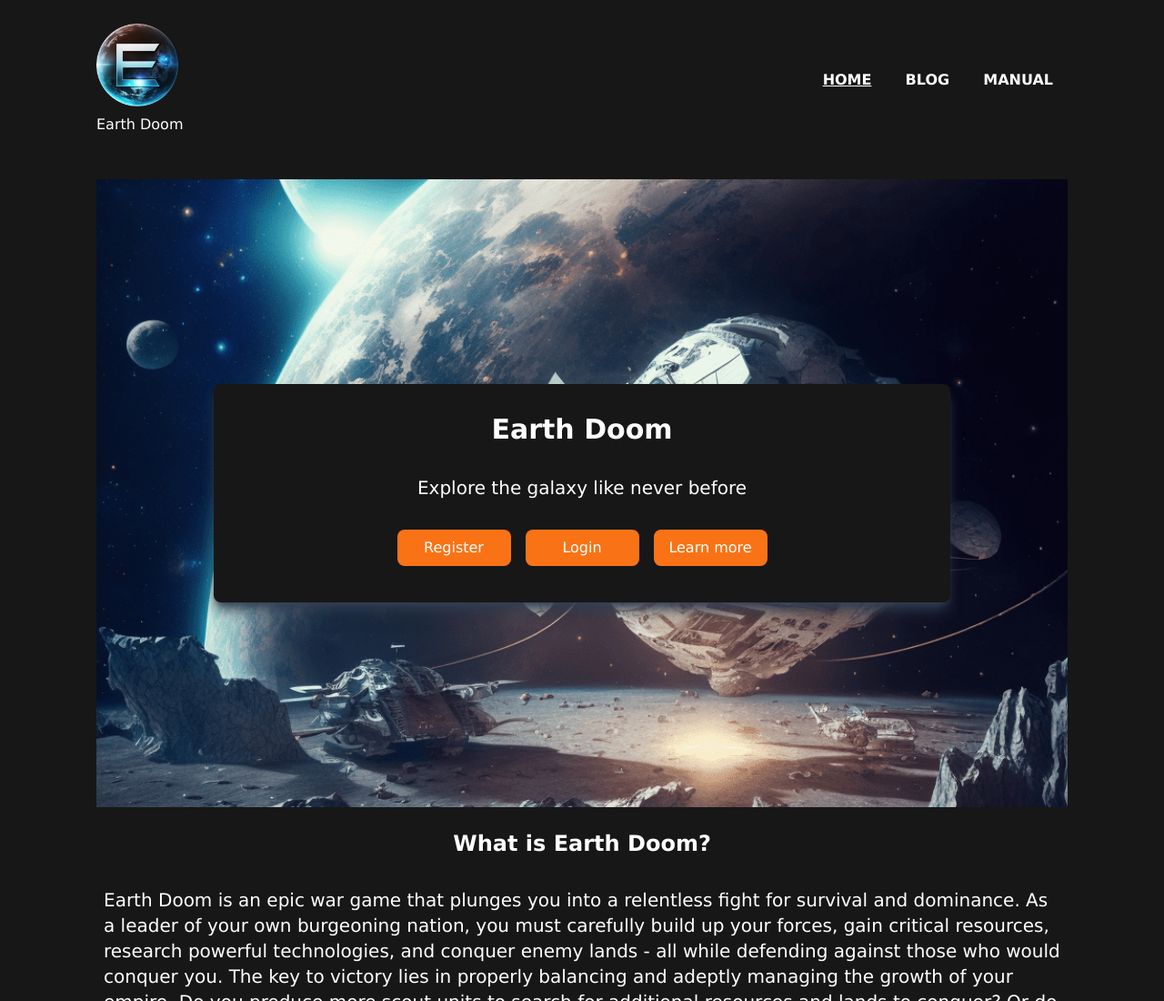
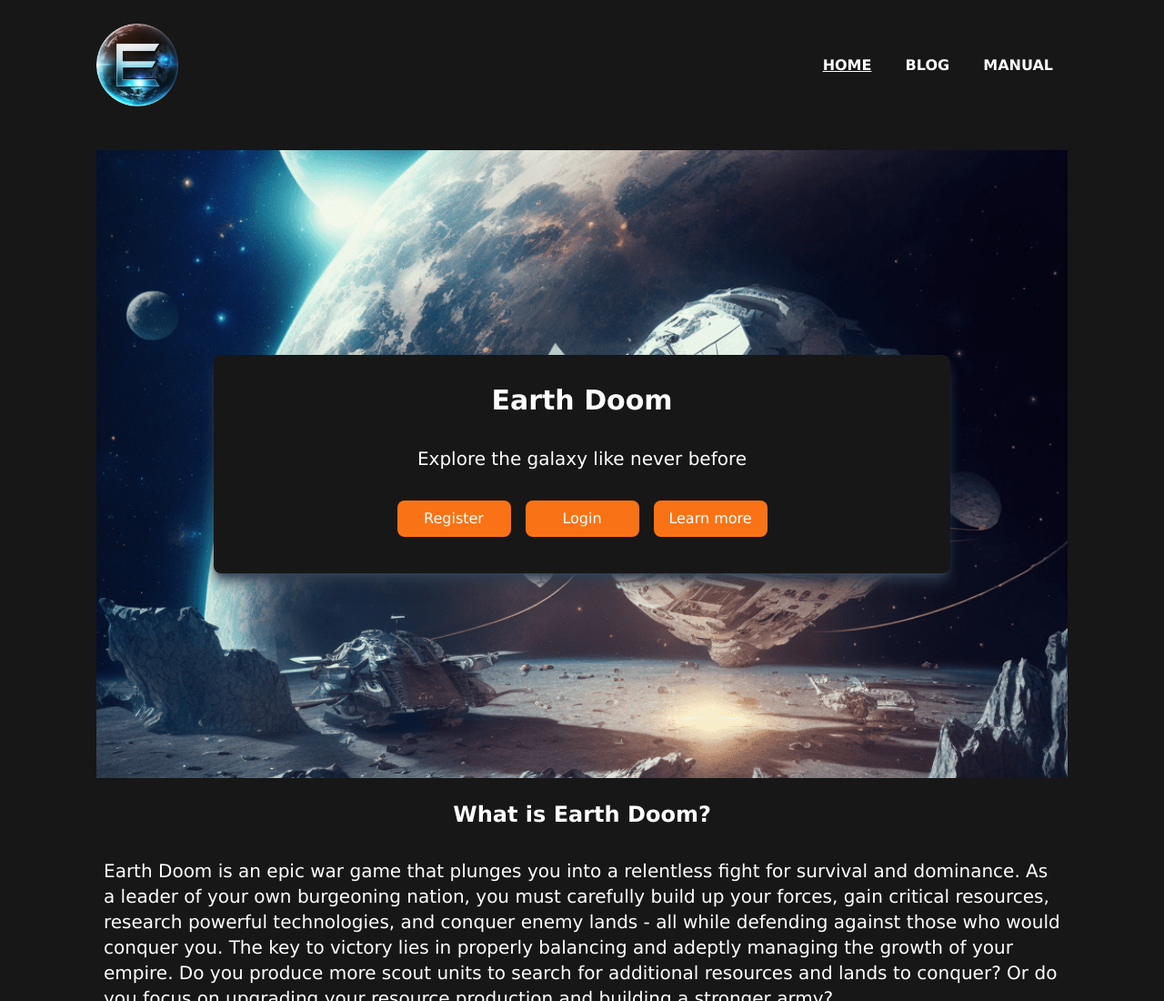
Before and after one commit to w3bdesign/earthdoom, an Astro site in the folder blog/: page / in a window 1280 px wide. Shown: the top 1100 px of the page at 91% size. Built offline with nearby package versions, Linux system fonts and the light colour scheme; Astro itself is replaced by a stand-in of ours.

Commit message:
Update logo

```diff
--- a/blog/src/components/Header/Header.astro
+++ b/blog/src/components/Header/Header.astro
@@ -8,7 +8,7 @@ import { SITE_TITLE } from "../../consts";
   <nav class="flex justify-between items-center py-4">
     <div class="mx-auto md:mx-0">
       <img src="/images/logo.png" alt="Earthdoom logo" width="90" />
-      <h1 class="text-center text-md text-white mt-2">{SITE_TITLE}</h1>
+
     </div>
     <div class="hidden sm:block">
       <HeaderLink class="text-white text-md uppercase mx-4 font-bold" href="/">
```
